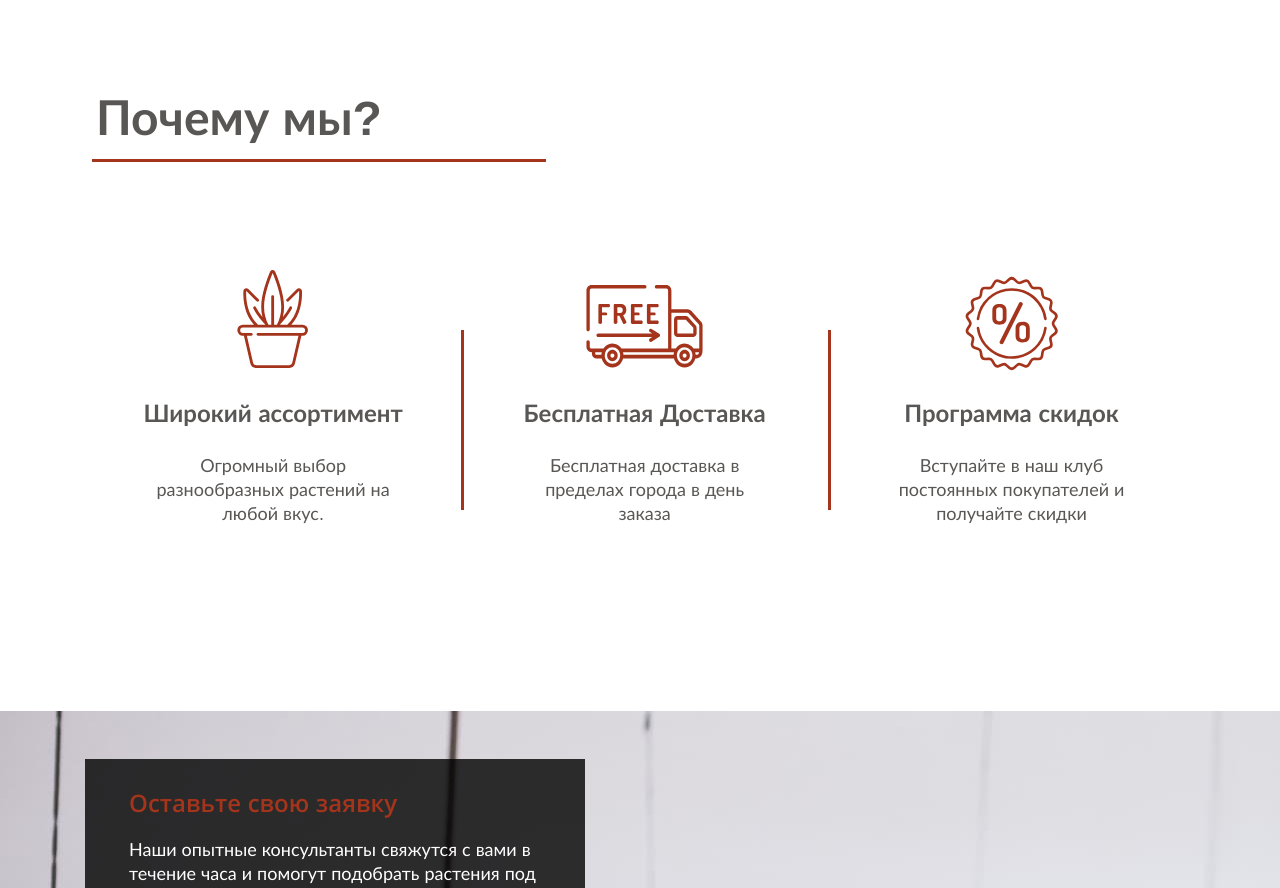
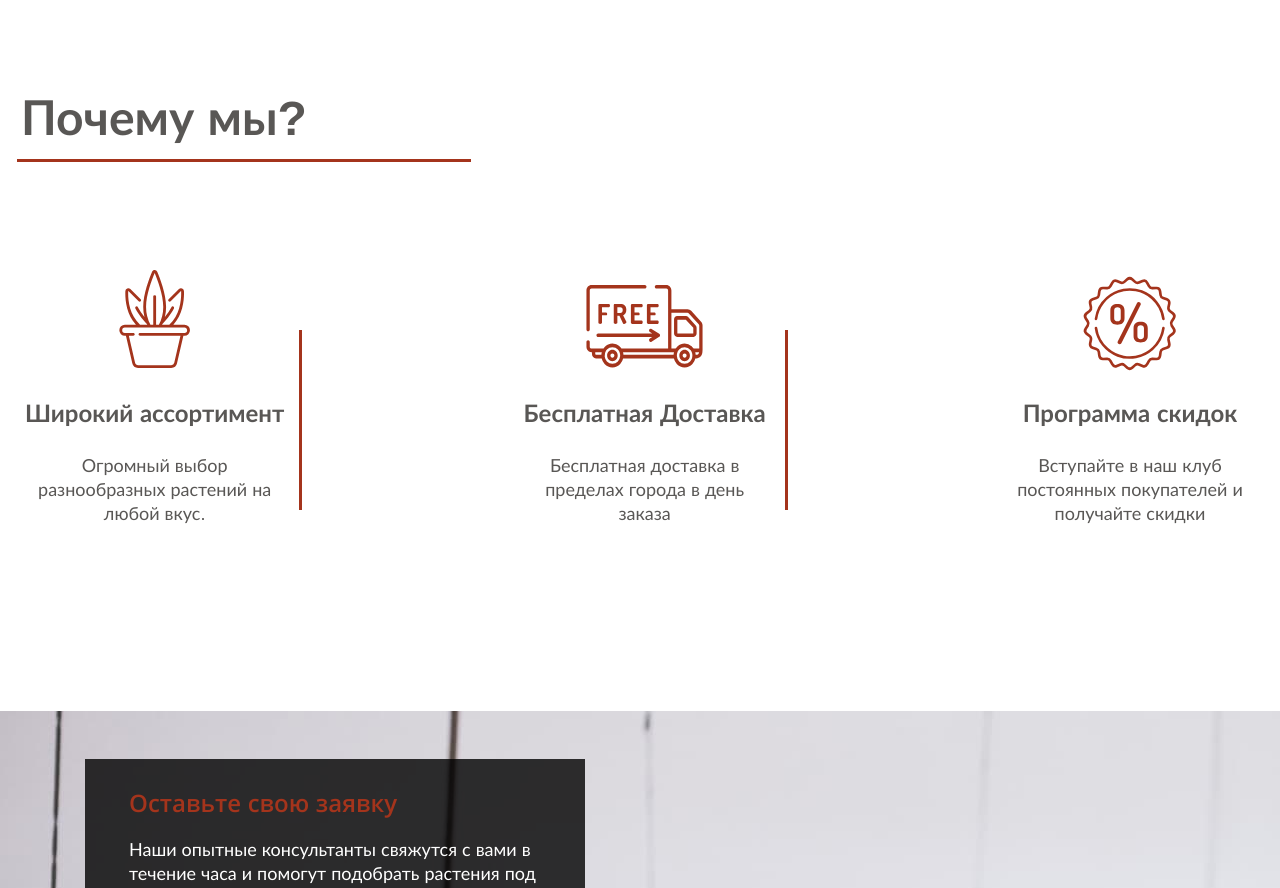
Before and after one commit to irina-mokh/hanters_plants, a website: page #src/index.html in a window 1280 px wide. Shown: the part 1778-2666 px from the top of the page. Drawn offline with Linux system fonts and the light colour scheme; files that its build step writes are made by us from their sources; files whose address does not match are found by name.

Commit message:
fix: adaptive catalog, advantages

```diff
--- a/#src/css/style.css
+++ b/#src/css/style.css
@@ -405,7 +405,7 @@
   margin: 0;
   padding: 0;
   display: grid;
-  grid-template-columns: repeat(auto-fit, minmax(220px, 1fr));
+  grid-template-columns: repeat(auto-fit, minmax(250px, 1fr));
   gap: 35px;
 }
 
@@ -475,6 +475,7 @@
 
 .advantages {
   margin-bottom: 56px;
+  max-width: 100%;
 }
 
 .advantages >.heading {
@@ -501,7 +502,6 @@
   text-align: center;
   margin: 0;
   position: relative;
-  flex-grow: 1;
 }
 
 .advantage__item:nth-child(1) {
@@ -527,7 +527,7 @@
   margin: 15px auto 20px auto;
   margin-top: 15px;
   padding: 0;
-  width: 250px;
+  max-width: 250px;
   font-size: 16px;
 }
 
@@ -549,7 +549,7 @@
 
 @media (min-width: 768px) {
   .advantages {
-    margin-bottom: 166px;
+    margin-bottom: 100px;
   }
 
   .advantages >.heading {
@@ -557,12 +557,35 @@
   }
 
   .heading {
-    font-size: 48px;
+    font-size: 44px;
   }
 
   .advantage__list {
     margin-top: 100px;
     flex-direction: row;
+  }
+
+  .advantage__title {
+    font-size: 20px;
+  }
+
+  .advantage__text {
+    margin-top: 25px;
+    font-size: 16px;
+  }
+
+  .advantage__item::after {
+    width: 3px;
+    height: 180px;
+    bottom: 35px;
+    left: 100%;
+    margin: 0;
+  }
+}
+
+@media (min-width: 992px) {
+  .heading {
+    font-size: 48px;
   }
 
   .advantage__title {
@@ -574,14 +597,11 @@
     font-size: 18px;
   }
 
-  .advantage__item::after {
-    width: 3px;
-    height: 180px;
-    bottom: 35px;
-    left: 100%;
-    margin: 0;
+  .advantages {
+    margin-bottom: 166px;
   }
 }
+
 
 .order {
   background: url("../img/bg2.jpg") 0 0;
```
Also changed, not shown: dist/css/style.css, dist/css/style.min.css.
